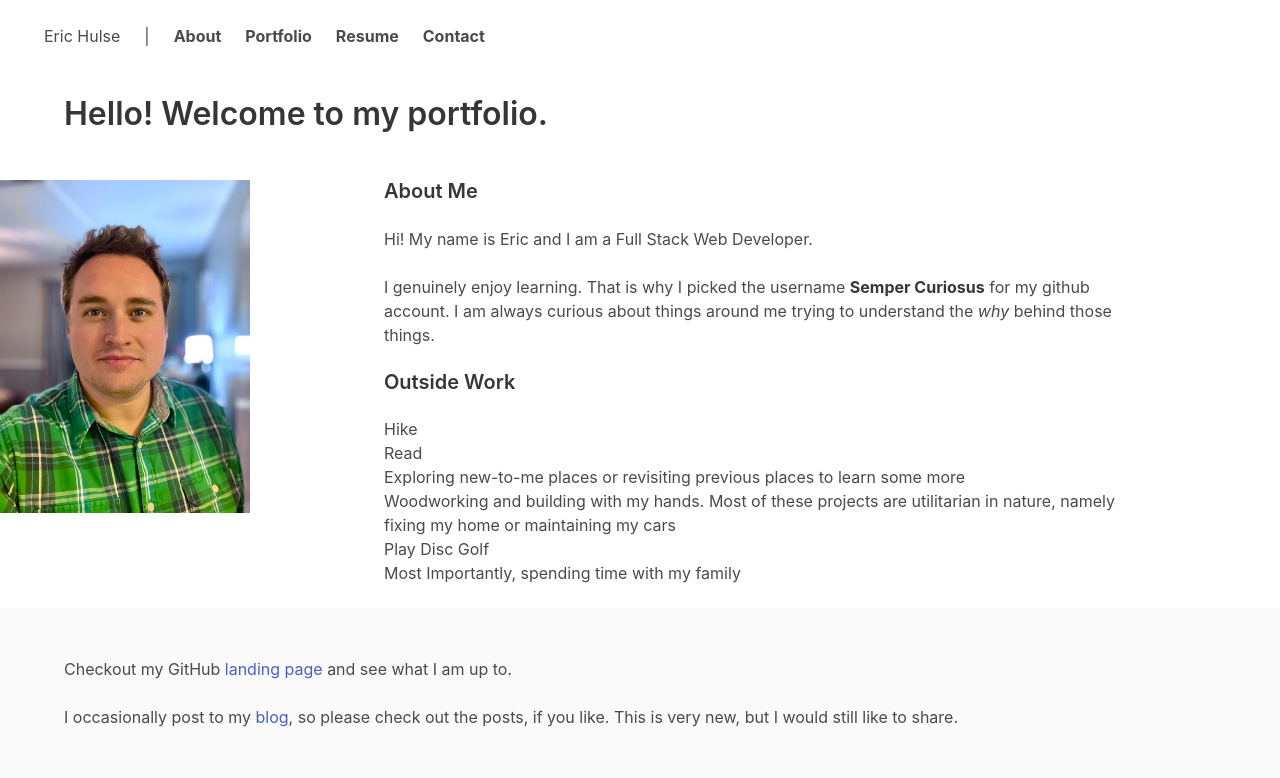
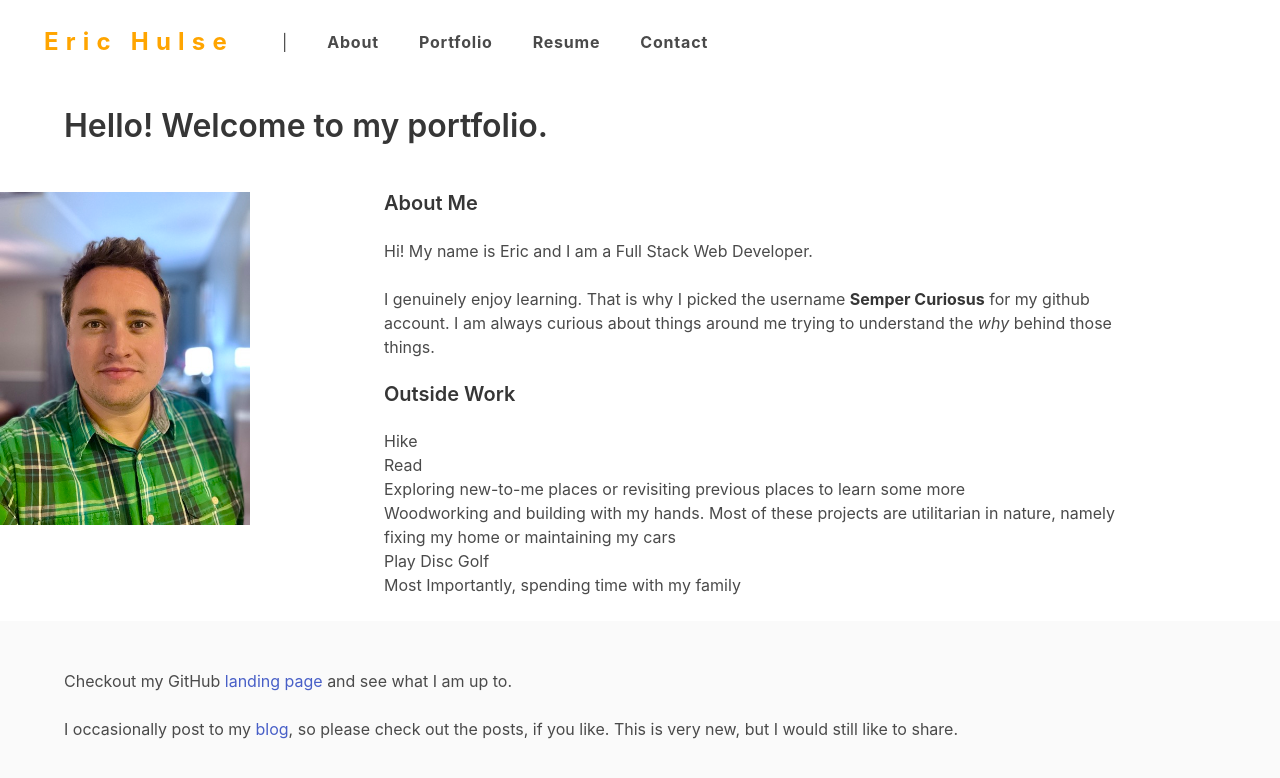
Before and after one commit to sempercuriosus/portfolio-v2, a React (Vite) app: page / in a window 1280 px wide. Shown: the top 778 px of the page. Built offline with nearby package versions, Linux system fonts and the light colour scheme.

Commit message:
added custom css

```diff
--- a/src/style/style.css
+++ b/src/style/style.css
@@ -0,0 +1,23 @@
+#dev-name {
+    color: orange;
+    margin-right: 1em;
+    font-size: x-large;
+    font-weight: bold;
+    letter-spacing: .3em;
+}
+
+#name-div {
+    font-weight: bolder;
+}
+
+.navbar-item strong {
+    letter-spacing: .05em;
+}
+
+.navbar-item {
+    margin-right: 1em;
+}
+
+#nav-nav {
+    color: red;
+}
```
